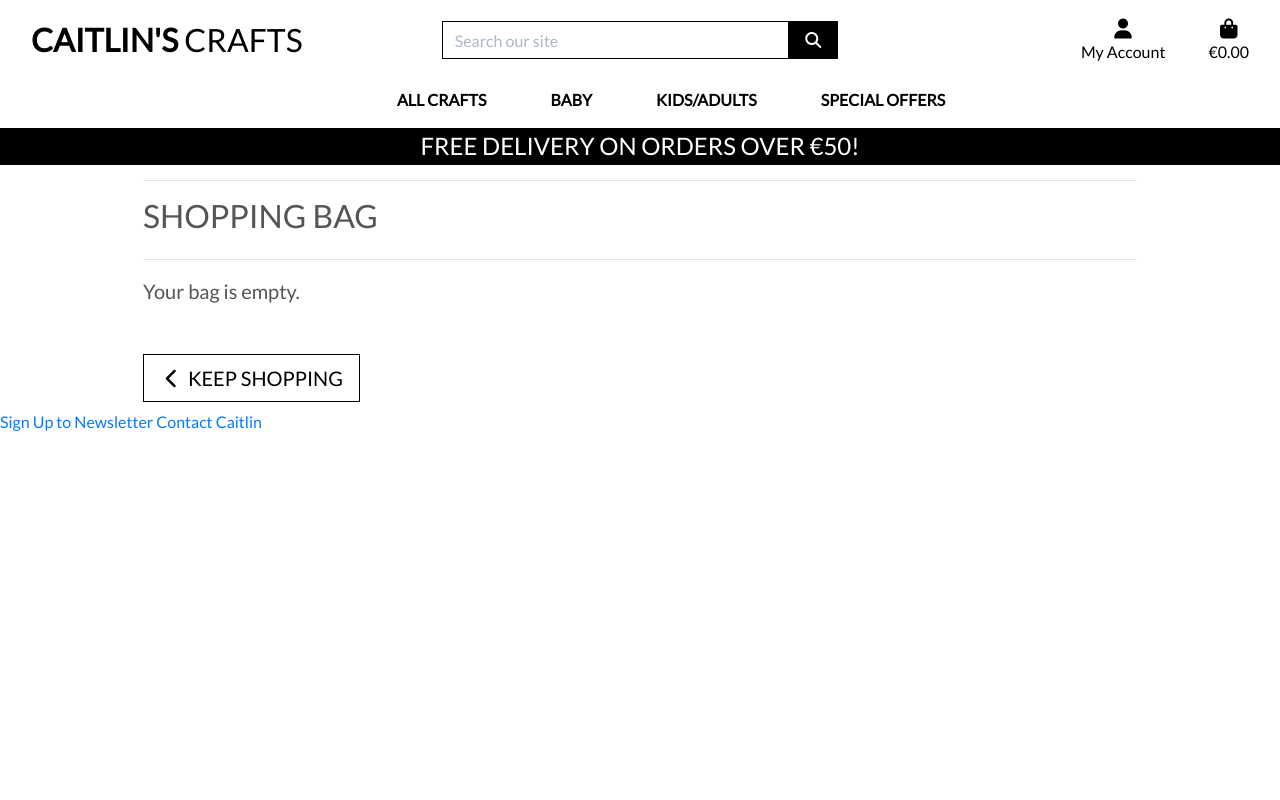
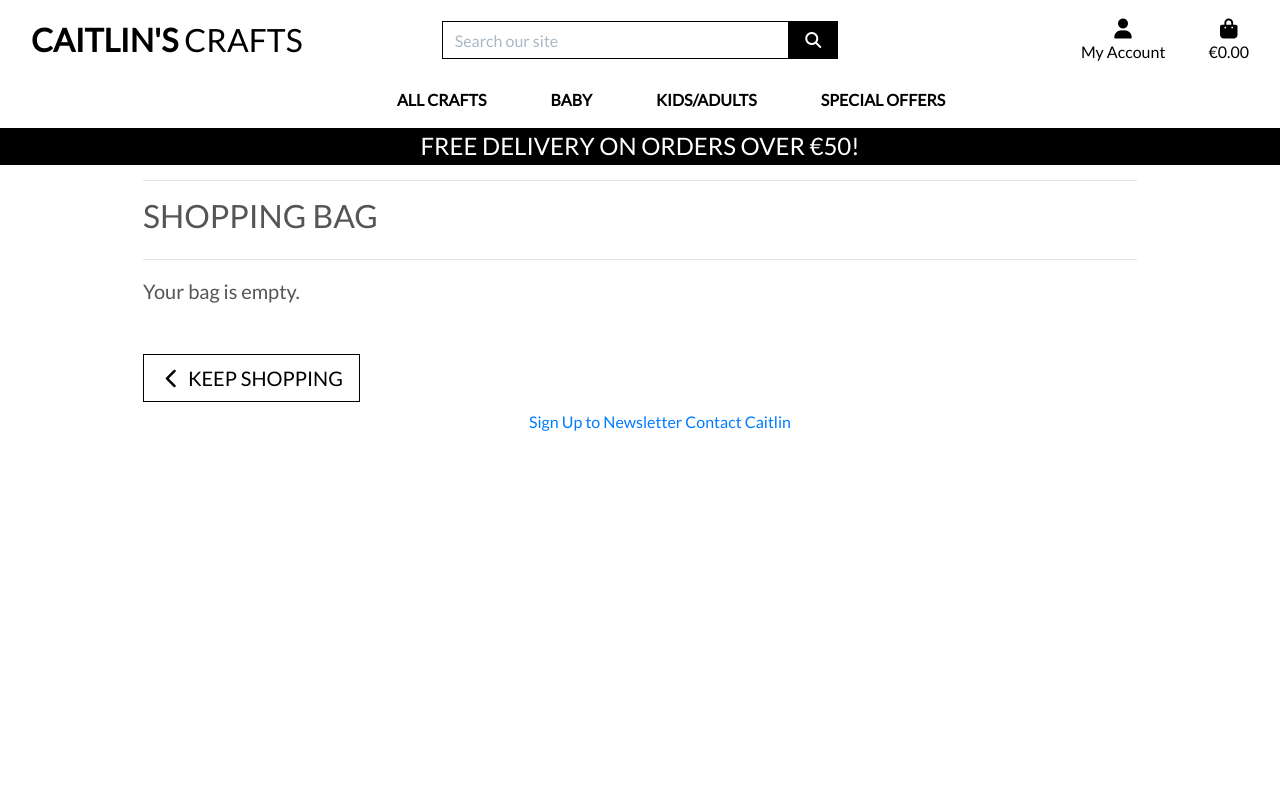
Before and after one commit to pattytonyoneill/caitlins_crafts, a Django app: page /bag/ in a window 1280 px wide. Run offline with Django 3.2, Linux system fonts and the light colour scheme; parts of the project's set-up code (start-up, migrations or seed data) failed here and were passed over; some libraries are stand-ins or nearby versions.

Commit message:
Edit of base css and html

```diff
--- a/static/css/base.css
+++ b/static/css/base.css
@@ -106,6 +106,18 @@ input[name='q']::placeholder {
     color: #aab7c4;
 }
 
+/* ------------------------------- footer */
+footer {
+    height: 350px;
+}
+
+.links {
+    text-align: center;
+}
+
+.links > li {
+    display: inline;
+}
 /* ------------------------------- bootstrap toasts */
 
 .message-container {
--- a/templates/base.html
+++ b/templates/base.html
@@ -138,8 +138,12 @@
 {% endblock %}
 
 <footer>
-    <a href="{% url 'newsletter' %}">Sign Up to Newsletter</a>
-    <a href="{% url 'contact' %}">Contact Caitlin</a>
+    <div>
+        <ul class="links">
+            <li><a href="{% url 'newsletter' %}">Sign Up to Newsletter</a></li>
+            <li><a href="{% url 'contact' %}">Contact Caitlin</a></li>
+        </ul>
+    </div>
 </footer>
 
 {% block postloadjs %}
```
